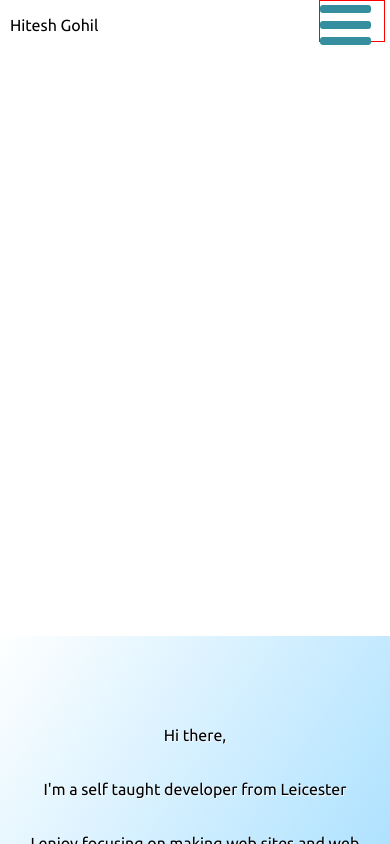
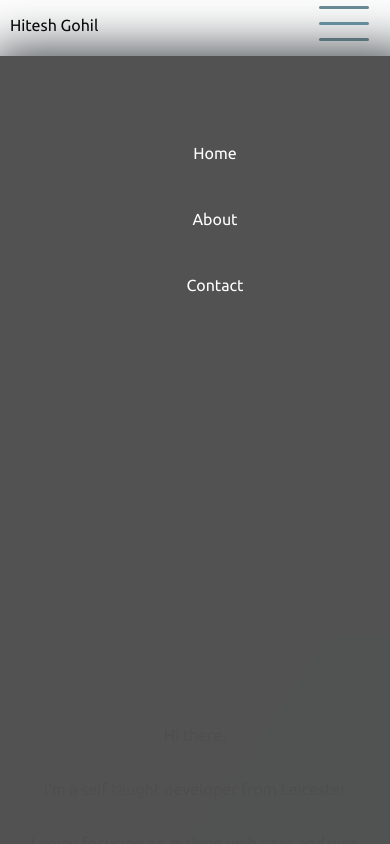
Before and after one commit to hitesh-92/portfolio-vue, a Vue app: page / in a window 390 px wide. Shown: the top 844 px of the page. Built offline with nearby package versions, Linux system fonts and the light colour scheme.

Commit message:
nav overlay menu

```diff
--- a/src/components/Navbar.vue
+++ b/src/components/Navbar.vue
@@ -30,13 +30,8 @@
     </ul>
 
     <div class="nav-small">
+
       <p id="nav-small-name">Hitesh Gohil</p>
-
-      <!-- <div id="nav-small-sign">
-        <span @click="selectHome()" class="nav-small-menu-icon">Home</span>
-        <span @click="selectAbout()" class="nav-small-menu-icon">About</span>
-        <span @click="selectContact()" class="nav-small-menu-icon">Contact</span>
-      </div> -->
 
       <div id="nav-small-sign" @click="navMenu()">
 
@@ -46,6 +41,24 @@
 
       </div>
 
+    </div>
+
+    <div class="nav-small-menu">
+      <ul class="nav-small-list">
+
+        <li @click="selectHome()">
+          <span :class="[{active: homeStatus}]">Home</span>
+        </li>
+
+        <li @click="selectAbout()">
+          <span :class="[{active: aboutStatus}]">About</span>
+        </li>
+
+        <li @click="selectContact()">
+          <span :class="[{active: contactStatus}]">Contact</span>
+        </li>
+
+      </ul>
     </div>
 
   </div>
@@ -64,22 +77,15 @@ export default {
   },
   methods: {
     navMenu(){
-
       var button = document.querySelector('.menu-icon');
-
-      button.addEventListener('click', function(){
+      button.addEventListener('click', function (){
         button.classList.toggle('open');
       });
-
     }
 
   }
   /*
-  var button = document.querySelector('.menu-icon');
 
-  button.addEventListener('click', function (){
-    button.classList.toggle('open');
-  });
   */
 }
 </script>
@@ -137,9 +143,11 @@ export default {
       background: rgba(0,89,255, 0.13)
     }
 
-    .nav-small{
+    .nav-small, .nav-small-menu{
       display: none;
     }
+
+
   }
 
     @media only screen and (max-width: 700px){
@@ -159,8 +167,7 @@ export default {
 
       #nav-small-sign{
         float: right;
-        margin-right: 5px;
-        border: 1px solid red;
+        margin-right: 15px;
       }
 
       /* Menu icon copied */
@@ -168,8 +175,12 @@ export default {
         position: relative;
         top: 0.5em;
         display: block;
-        width: 4em;
-        height: 2.5em;
+        width: 3.5em;
+        height: 2.75em;
+        cursor: pointer;
+        /* to center */
+        margin: 0em auto;
+        float: none;
         -webkit-transition: all 0.3s;
         transition: all 0.3s;
       }
@@ -178,19 +189,20 @@ export default {
         position: absolute;
         top: 50%;
         display: block;
-        width: 80%;
-        height: 0.5em;
+        width: 90%;
+        height: 0.2em;
         margin-top: -0.5em;
-        background-color: #358e9e;
+        background-color: rgb(107, 155, 170);
         border-radius: 3px;
       }
 
-      .menu-icon > span:before, .menu-icon > span:after {
+      .menu-icon > span:before,
+      .menu-icon > span:after {
         content: "";
         position: absolute;
         width: 100%;
-        height: 0.5em;
-        background-color: #358e9e;
+        height: 100%;
+        background-color: rgb(108, 141, 151);
         border-radius: 3px;
         -webkit-transition: all 0.3s;
         transition: all 0.3s;
@@ -203,12 +215,10 @@ export default {
 
       .menu-icon > span:after {
         -webkit-transform: translateY(1em);
-        transform: translateY(1em);
+      transform: translateY(1em);
       }
 
-      /*
-       OPENED
-      */
+      /* OPENED */
 
       .menu-icon.open {
         -webkit-transform: rotate(45deg);
@@ -225,6 +235,34 @@ export default {
         transform: rotate(90deg);
       }
 
+      /* nav menu items */
+
+      .nav-small-menu{
+        /* display: none; */
+        z-index: 99;
+        margin-top: 3.5em;
+        text-align: center;
+        transition: all 0.3s;
+        box-shadow: 10px 15px 50px 20px rgb(55, 61, 66);
+
+        position:fixed;
+        height:100%;
+        width:100%;
+        background:rgba(80, 80, 80, 0.985);
+        overflow:auto;
+        z-index:99;
+      }
+
+      .nav-small-list{
+        color: white;
+        list-style-type: none;
+        text-align: center;
+        padding-top: 3em;
+      }
+
+      .nav-small-list > li{
+        padding: 1.5em 0;
+      }
 
     }
 </style>
```
Also changed, not shown: 10 other files (tests, documents, lock files or other folders).
